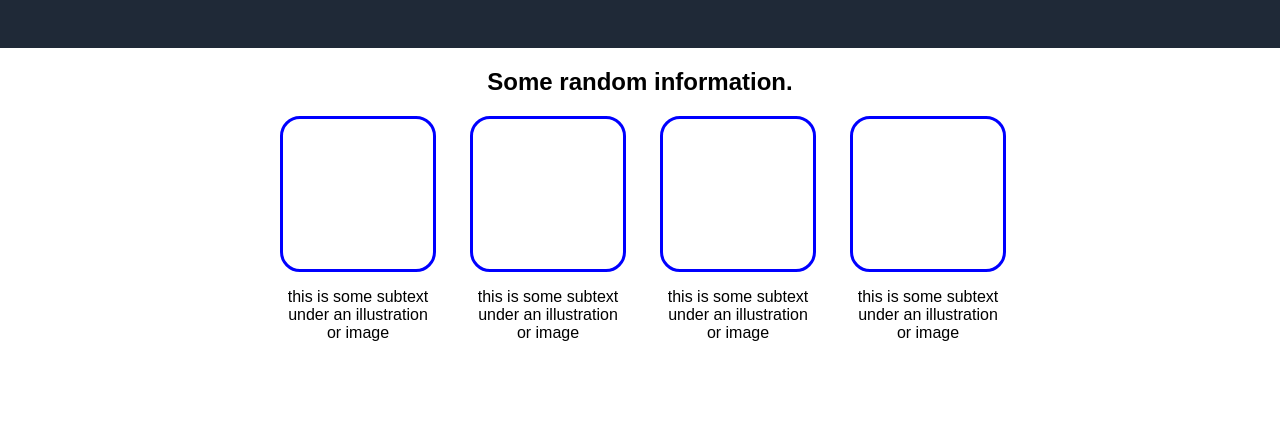
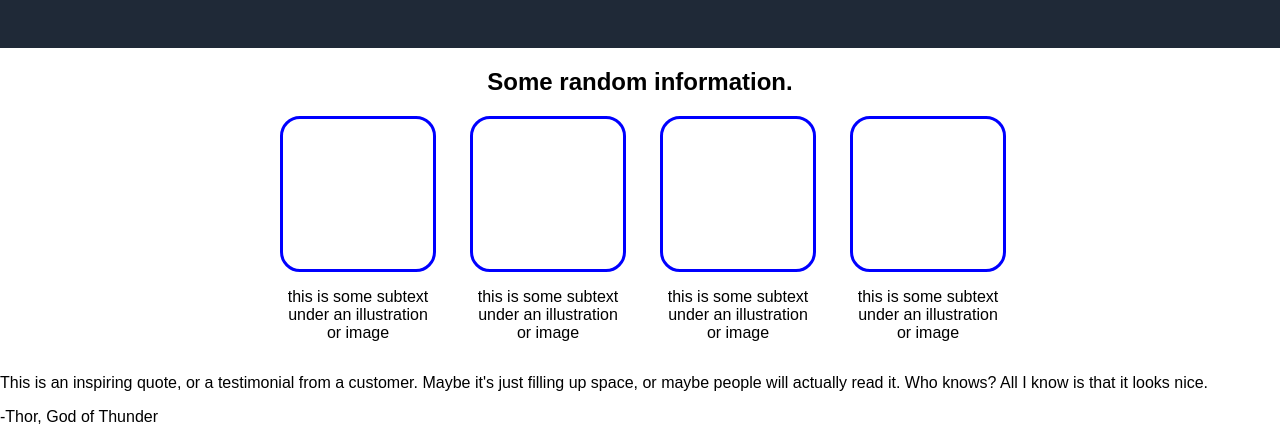
Before and after one commit to juneidteklu/landing-page, a plain HTML site: page index.html in a window 1280 px wide. Shown: the part 420-862 px from the top of the page. Before the commit the page ends 800 px from the top, so only its background shows below. Drawn offline with Linux system fonts and the light colour scheme.

Commit message:
Add elements of second body section

```diff
--- a/index.html
+++ b/index.html
@@ -65,6 +65,14 @@
 
         </div>
 
+        <div class="body-two">
+            <div class="testimonial">
+            <p>This is an inspiring quote, or a testimonial from a customer. Maybe it's just filling up space, or maybe people will actually read it. Who knows? All I know is that it looks nice.</p>
+            <p>-Thor, God of Thunder</p>
+            </div>
+
+        </div>
+
 
 
 
```
